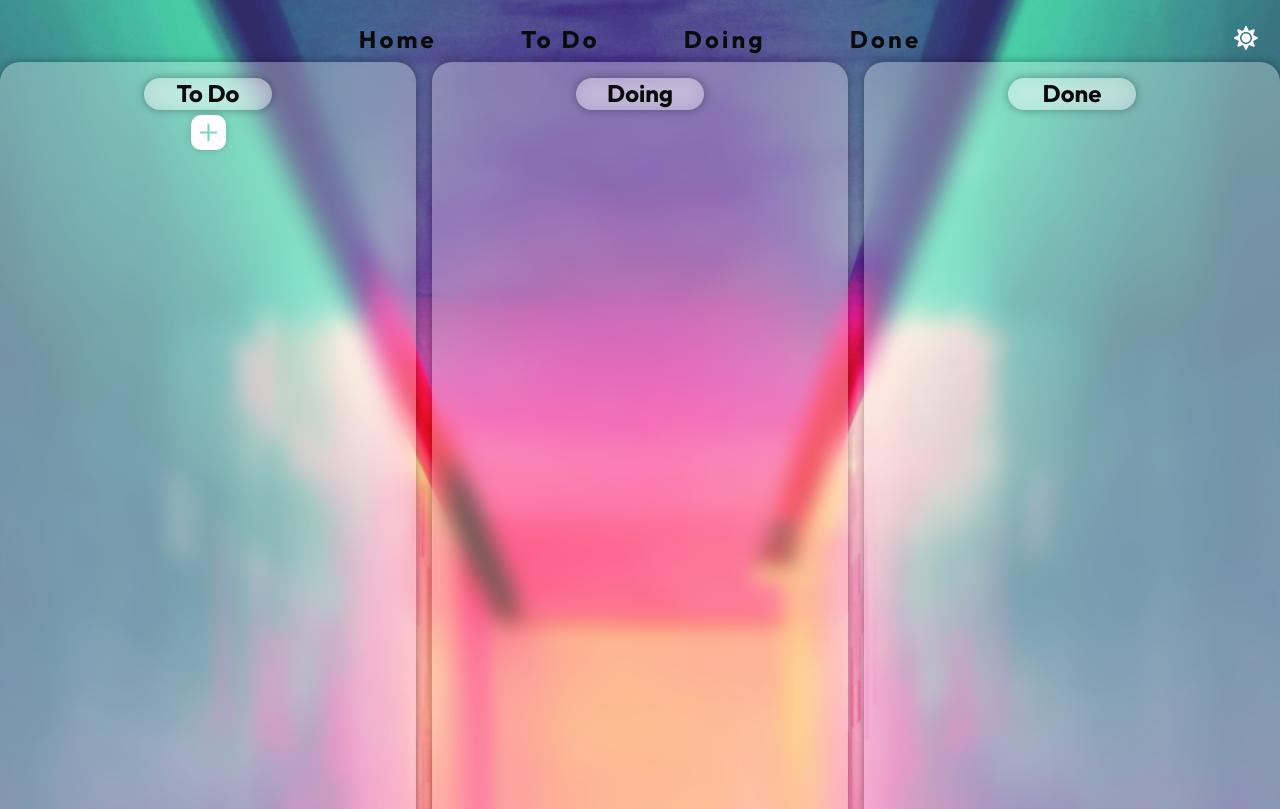
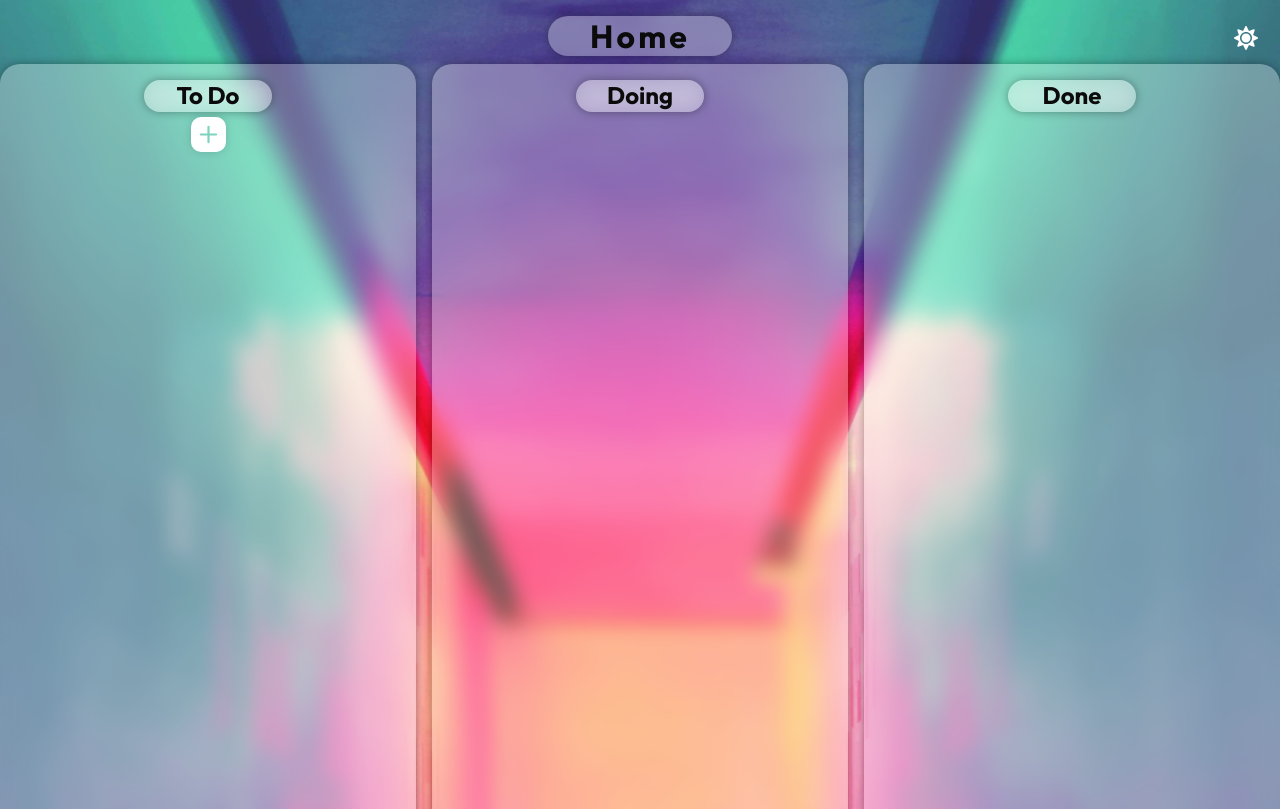
Before and after one commit to jhn322/kanban-board-react, a React (Vite) app: page / in a window 1280 px wide. Shown: the top 809 px of the page. Built offline with nearby package versions, Linux system fonts and the light colour scheme.

Commit message:
conditionally render all nav links only in mobile, otherwise only Home

```diff
--- a/src/components/Nav.jsx
+++ b/src/components/Nav.jsx
@@ -52,7 +52,7 @@ const Nav = () => {
               border: "none",
               cursor: "pointer",
               padding: 0,
-              display: "block", // Block display
+              display: "block",
               position: "absolute", // Absolute positioning
               top: "7px",
               left: "5px",
@@ -77,9 +77,8 @@ const Nav = () => {
           </button>
         )}
         <div className={`nav-links ${isMenuOpen ? "show" : ""}`}>
-          {" "}
-          {/* Navigation links with router */}
           <ul>
+            {/* Render Home link for all viewports */}
             <li>
               <NavLink
                 to="/"
@@ -88,10 +87,15 @@ const Nav = () => {
                 Home
               </NavLink>
             </li>
+            {/* Render other links for mobile only */}
+            {showBurgerMenu && (
+              <>
                 <li>
                   <NavLink
                     to="/todo"
-                className={`nav-link ${theme === "alternate" ? "theme" : ""}`}
+                    className={`nav-link ${
+                      theme === "alternate" ? "theme" : ""
+                    }`}
                   >
                     To Do
                   </NavLink>
@@ -99,7 +103,9 @@ const Nav = () => {
                 <li>
                   <NavLink
                     to="/doing"
-                className={`nav-link ${theme === "alternate" ? "theme" : ""}`}
+                    className={`nav-link ${
+                      theme === "alternate" ? "theme" : ""
+                    }`}
                   >
                     Doing
                   </NavLink>
@@ -107,11 +113,15 @@ const Nav = () => {
                 <li>
                   <NavLink
                     to="/done"
-                className={`nav-link ${theme === "alternate" ? "theme" : ""}`}
+                    className={`nav-link ${
+                      theme === "alternate" ? "theme" : ""
+                    }`}
                   >
                     Done
                   </NavLink>
                 </li>
+              </>
+            )}
           </ul>
         </div>
       </div>
--- a/src/index.css
+++ b/src/index.css
@@ -22,6 +22,7 @@ a {
 }
 
 /* Primary background styles */
+.nav-links,
 .column,
 .add-modal-content,
 .column-title > h2,
@@ -99,12 +100,12 @@ li:hover {
   justify-content: center;
   align-items: center;
   letter-spacing: 0.2rem;
-  font-size: 24px;
+  font-size: 32px;
   font-weight: 700;
 }
 
 .nav-links ul {
-  margin-top: 0.5rem;
+  margin-top: 0;
   display: flex;
 }
 
```
Lines whose indentation alone changed are shown as unchanged.
